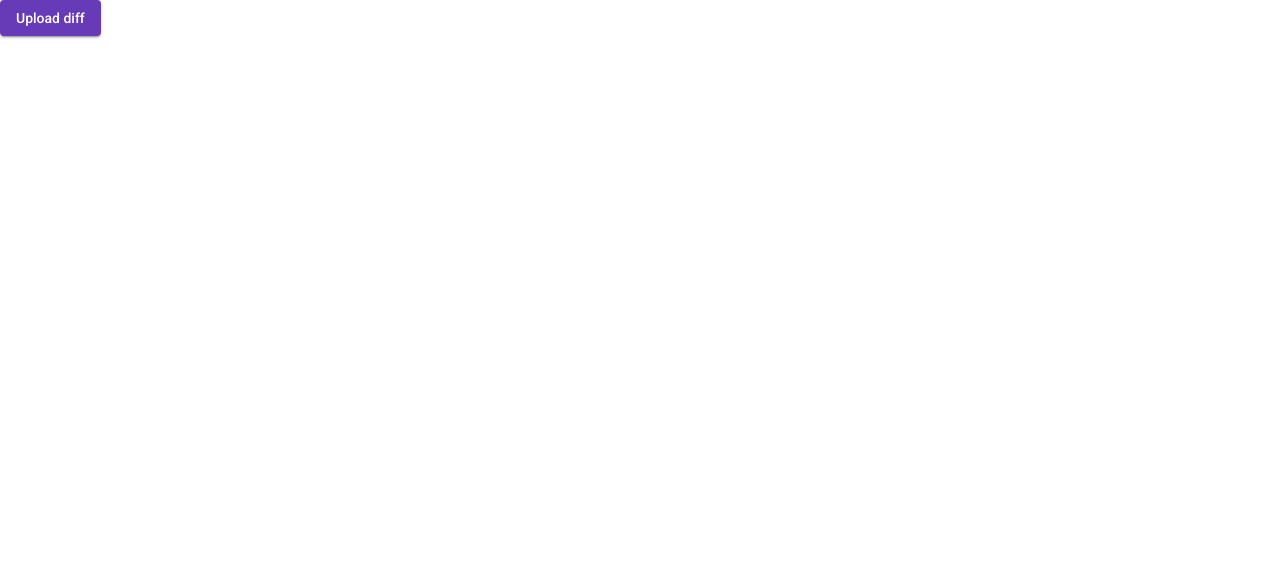
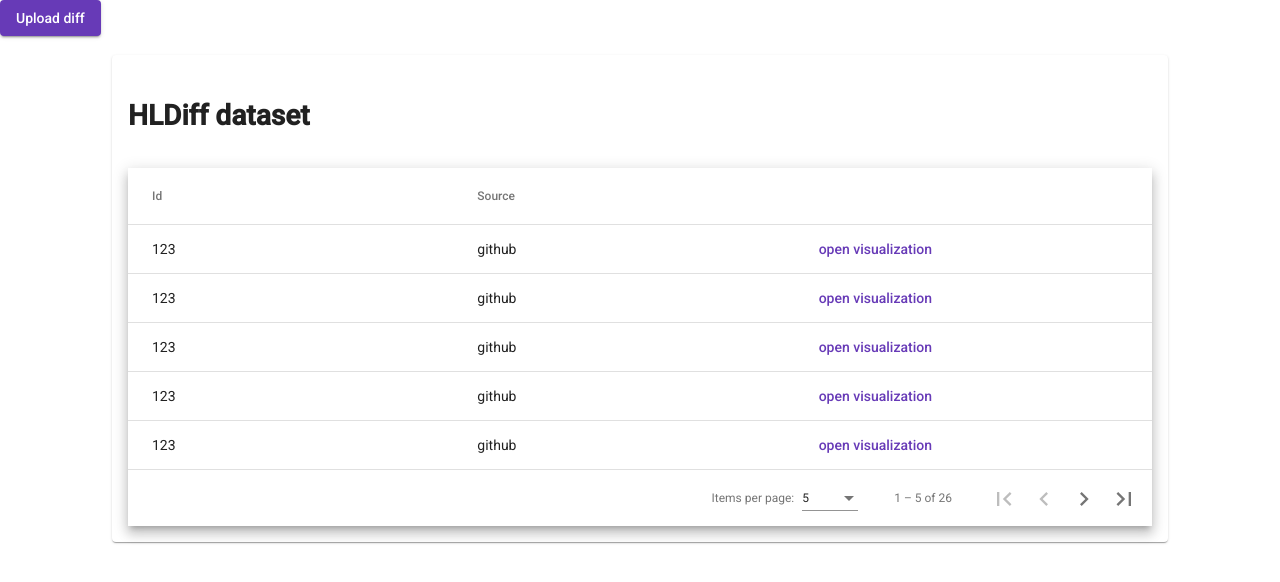
Before and after one commit to JetBrains-Research/hldiff, an Angular app in the folder hldiff-web/: page /dashboard in a window 1280 px wide. Shown: the top 582 px of the page. Built offline with nearby package versions, Linux system fonts and the light colour scheme.

Commit message:
Implement dashboard

```diff
--- a/hldiff-web/src/app/app-routing.module.ts
+++ b/hldiff-web/src/app/app-routing.module.ts
@@ -5,8 +5,8 @@ import { DashboardComponent } from './evaluation/dashboard/dashboard.component';
 
 
 const routes: Routes = [
-  { path: '', redirectTo: '/diff', pathMatch: 'full' },
-  { path: 'diff', component: DiffComponent },
+  { path: '', redirectTo: '/dashboard', pathMatch: 'full' },
+  { path: 'diff/:id', component: DiffComponent },
   { path: 'dashboard', component: DashboardComponent },
 ];
 
--- a/hldiff-web/src/app/evaluation/dashboard/dashboard.component.html
+++ b/hldiff-web/src/app/evaluation/dashboard/dashboard.component.html
@@ -1,2 +1,38 @@
 <button mat-raised-button color="primary"
-  (click)="openUploadDialog()">Upload diff</button>
+        (click)="openUploadDialog()">Upload diff
+</button>
+<div>
+  <br>
+  <div class="container">
+    <div fxLayout="row" fxLayoutAlign="center center" class="content">
+      <mat-card class="card">
+        <mat-card-title fxLayout.gt-xs="row" fxLayout="column">
+          <h3>HLDiff dataset</h3>
+        </mat-card-title>
+        <mat-card-content>
+          <div class="dataset-container mat-elevation-z8">
+            <mat-table #table [dataSource]="diffDatasource">
+              <ng-container matColumnDef="id">
+                <mat-header-cell *matHeaderCellDef>Id</mat-header-cell>
+                <mat-cell *matCellDef="let element">{{element.id}}</mat-cell>
+              </ng-container>
+              <ng-container matColumnDef="source">
+                <mat-header-cell *matHeaderCellDef>Source</mat-header-cell>
+                <mat-cell *matCellDef="let element">{{element.source}}</mat-cell>
+              </ng-container>
+              <ng-container matColumnDef="open">
+                <mat-header-cell *matHeaderCellDef></mat-header-cell>
+                <mat-cell *matCellDef="let element">
+                  <button mat-button color="primary" (click)="openVisualization(element)">open visualization</button>
+                </mat-cell>
+              </ng-container>
+              <mat-header-row *matHeaderRowDef="displayedColumns"></mat-header-row>
+              <mat-row *matRowDef="let row; columns: displayedColumns;"></mat-row>
+            </mat-table>
+            <mat-paginator [pageSizeOptions]="[5, 10, 20, 50]" showFirstLastButtons></mat-paginator>
+          </div>
+        </mat-card-content>
+      </mat-card>
+    </div>
+  </div>
+</div>
--- a/hldiff-web/src/app/evaluation/dashboard/dashboard.component.scss
+++ b/hldiff-web/src/app/evaluation/dashboard/dashboard.component.scss
@@ -0,0 +1,13 @@
+.dataset-container {
+  display: flex;
+  flex-direction: column;
+  min-width: 100%;
+}
+
+.card {
+  min-width: 80%;
+}
+
+.mat-table {
+  overflow: auto;
+}
--- a/hldiff-web/src/app/evaluation/dashboard/dashboard.component.ts
+++ b/hldiff-web/src/app/evaluation/dashboard/dashboard.component.ts
@@ -1,6 +1,10 @@
-import { Component, OnInit } from '@angular/core';
+import { Component, OnInit, ViewChild } from '@angular/core';
 import { MatDialog } from '@angular/material/dialog';
 import { UploadDialogComponent } from '../upload-dialog/upload-dialog.component';
+import { Observable } from 'rxjs';
+import { DiffData } from '../../diff-data';
+import { MatTableDataSource } from '@angular/material/table';
+import { MatPaginator } from '@angular/material/paginator';
 
 @Component({
   selector: 'app-upload',
@@ -9,15 +13,54 @@ import { UploadDialogComponent } from '../upload-dialog/upload-dialog.component'
 })
 export class DashboardComponent implements OnInit {
 
+  private diffs$: Observable<DiffData>;
+
+  diffDatasource = new MatTableDataSource([
+    { id: '123', data: '{"Hello": "World"}', source: 'github' } as DiffData,
+    { id: '123', data: '{"Hello": "World"}', source: 'github' } as DiffData,
+    { id: '123', data: '{"Hello": "World"}', source: 'github' } as DiffData,
+    { id: '123', data: '{"Hello": "World"}', source: 'github' } as DiffData,
+    { id: '123', data: '{"Hello": "World"}', source: 'github' } as DiffData,
+    { id: '123', data: '{"Hello": "World"}', source: 'github' } as DiffData,
+    { id: '123', data: '{"Hello": "World"}', source: 'github' } as DiffData,
+    { id: '123', data: '{"Hello": "World"}', source: 'github' } as DiffData,
+    { id: '123', data: '{"Hello": "World"}', source: 'github' } as DiffData,
+    { id: '123', data: '{"Hello": "World"}', source: 'github' } as DiffData,
+    { id: '123', data: '{"Hello": "World"}', source: 'github' } as DiffData,
+    { id: '123', data: '{"Hello": "World"}', source: 'github' } as DiffData,
+    { id: '123', data: '{"Hello": "World"}', source: 'github' } as DiffData,
+    { id: '123', data: '{"Hello": "World"}', source: 'github' } as DiffData,
+    { id: '123', data: '{"Hello": "World"}', source: 'github' } as DiffData,
+    { id: '123', data: '{"Hello": "World"}', source: 'github' } as DiffData,
+    { id: '123', data: '{"Hello": "World"}', source: 'github' } as DiffData,
+    { id: '123', data: '{"Hello": "World"}', source: 'github' } as DiffData,
+    { id: '123', data: '{"Hello": "World"}', source: 'github' } as DiffData,
+    { id: '123', data: '{"Hello": "World"}', source: 'github' } as DiffData,
+    { id: '123', data: '{"Hello": "World"}', source: 'github' } as DiffData,
+    { id: '123', data: '{"Hello": "World"}', source: 'github' } as DiffData,
+    { id: '123', data: '{"Hello": "World"}', source: 'github' } as DiffData,
+    { id: '123', data: '{"Hello": "World"}', source: 'github' } as DiffData,
+    { id: '123', data: '{"Hello": "World"}', source: 'github' } as DiffData,
+    { id: '123', data: '{"Hello": "World"}', source: 'github' } as DiffData
+  ]);
+
+  displayedColumns = ['id', 'source', 'open'];
+
+  @ViewChild(MatPaginator, { static: true }) paginator: MatPaginator;
 
   constructor(public dialog: MatDialog) {
   }
 
   ngOnInit(): void {
+    this.diffDatasource.paginator = this.paginator;
   }
 
 
   openUploadDialog() {
     this.dialog.open(UploadDialogComponent, { width: '750px', data: 'Add Diff' });
   }
+
+  openVisualization(element: DiffData) {
+    window.open(`/diff/${element.id}`);
+  }
 }
```
Also changed, not shown: hldiff-web/package.json (+14 -13 lines), hldiff-web/src/app/evaluation/evaluation.module.ts (+8 -0 lines), 1 other file (tests, documents, lock files or other folders).
